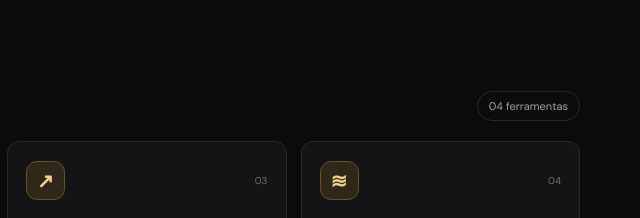
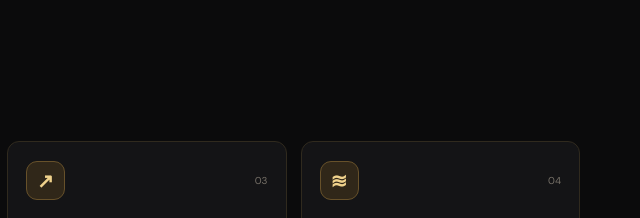
Before and after one commit to GabrielGeoffroy/Projeto-Integrador-IF-Sudeste-MG-, a plain HTML site: page index.html in a window 1280 px wide. Shown: the part 500-718 px from the top of the page, 640-1280 px from the left. Drawn offline with Linux system fonts and the light colour scheme.

Commit message:
Remove contador de ferramentas da página inicial

```diff
--- a/index.html
+++ b/index.html
@@ -30,7 +30,7 @@
         <div class="hero-ilustracao" aria-hidden="true"><div class="anel anel-externo"></div><div class="anel anel-interno"></div><div class="hero-simbolo">R$</div><div class="hero-etiqueta">Cálculos do seu dia a dia</div></div>
       </div>
 
-      <div class="secao-cabecalho"><div><p class="sobretitulo">Tudo em um só lugar</p><h2>O que você precisa calcular?</h2></div><span class="contador">04 ferramentas</span></div>
+      <div class="secao-cabecalho"><div><p class="sobretitulo">Tudo em um só lugar</p><h2>O que você precisa calcular?</h2></div></div>
       <div class="grade-cards">
         <article class="card"><div class="card-topo"><span class="card-icone">%</span><span class="numero">01</span></div><h3>Calculadora de descontos</h3><p>Descubra quanto economiza e qual será o preço final.</p><button class="link-card" type="button" data-abrir="desconto">Calcular desconto <span aria-hidden="true">→</span></button></article>
         <article class="card"><div class="card-topo"><span class="card-icone">÷</span><span class="numero">02</span></div><h3>Calculadora de parcelas</h3><p>Divida o valor da compra em parcelas sem juros.</p><button class="link-card" type="button" data-abrir="parcelas">Calcular parcelas <span aria-hidden="true">→</span></button></article>
```
